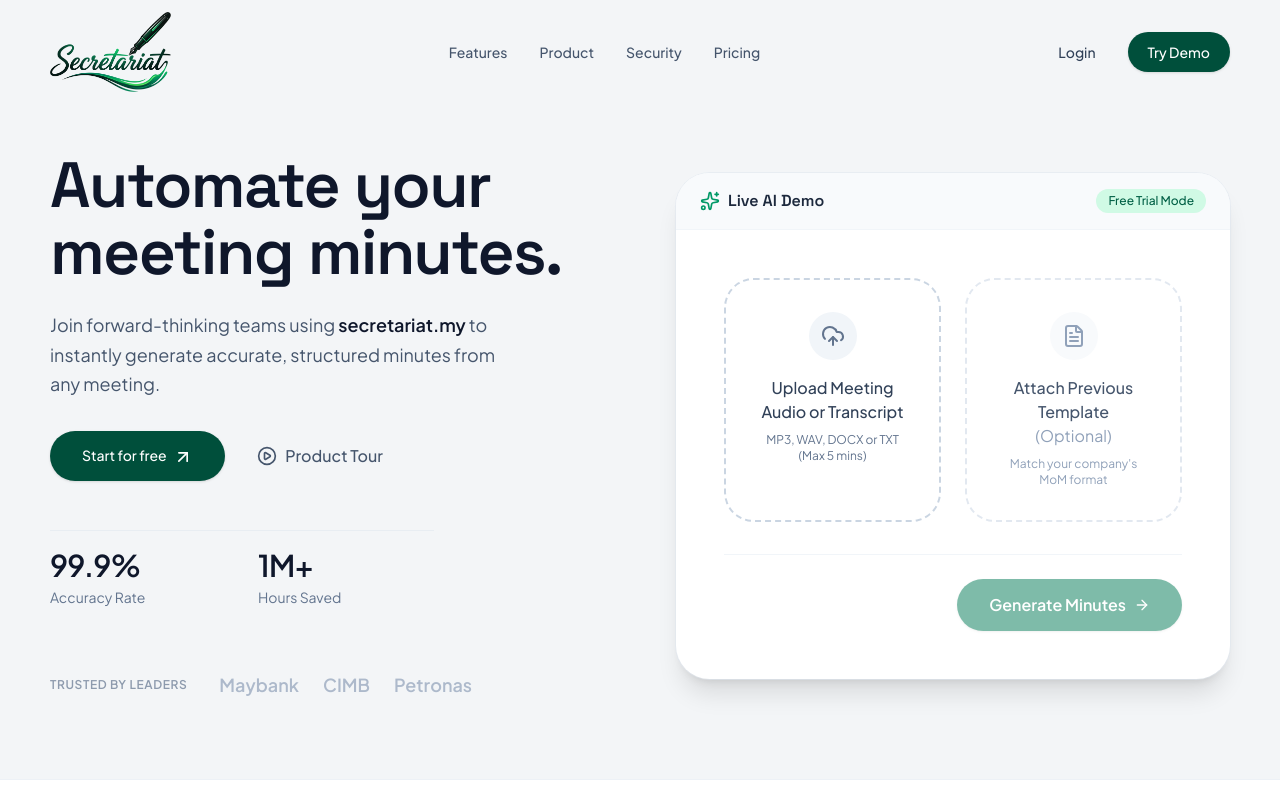
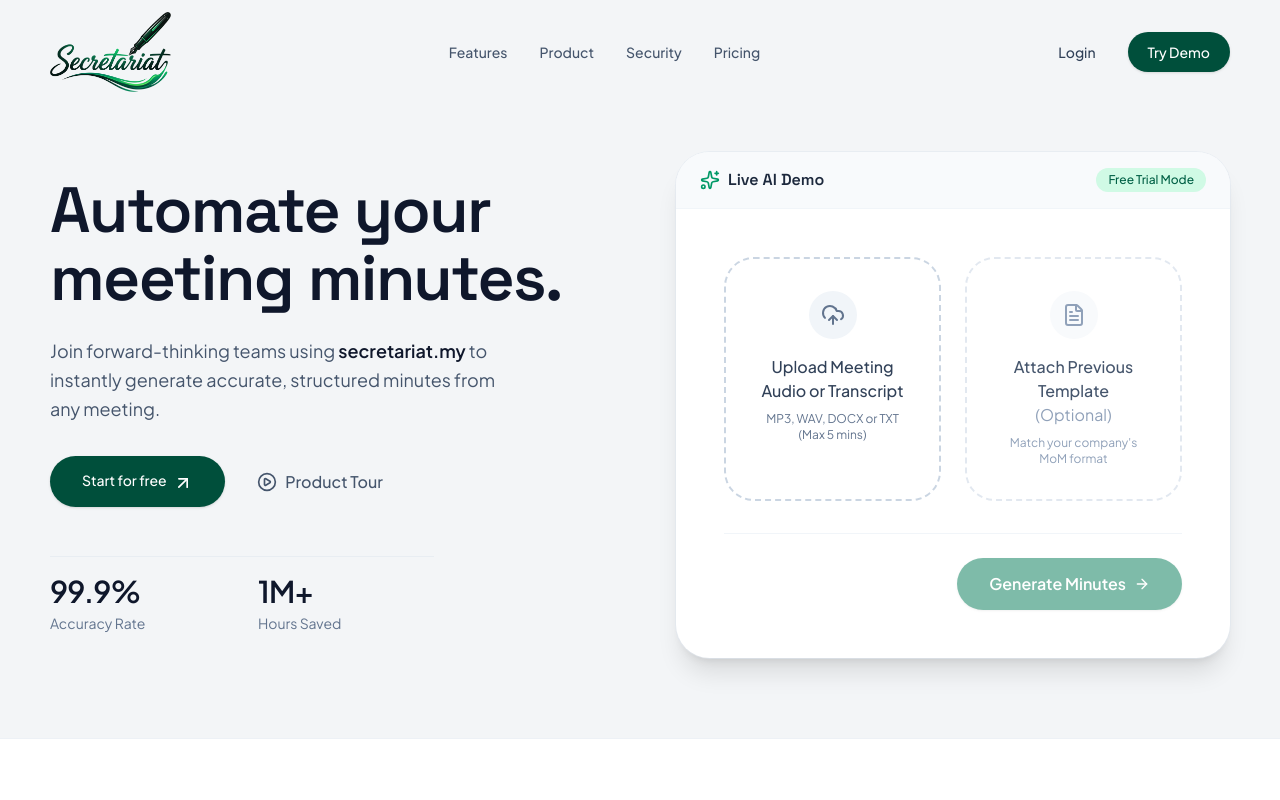
Before and after one commit to azimshahir/secretariat, a Next.js app: page /home in a window 1280 px wide. Shown: the top 800 px of the page. Built offline with nearby package versions, Linux system fonts and the light colour scheme.

Commit message:
Remove unsupported trust logos from landing page

```diff
--- a/src/components/ui/fin-tech-landing-page.tsx
+++ b/src/components/ui/fin-tech-landing-page.tsx
@@ -2,7 +2,7 @@
 
 import React from "react";
 import { motion } from "framer-motion";
-import { ShieldCheck, ArrowUpRight, CheckCircle2, FileText, Users, Download, PlayCircle, Zap } from "lucide-react";
+import { ArrowUpRight, CheckCircle2, FileText, Users, Download, PlayCircle, Zap } from "lucide-react";
 import Link from "next/link";
 import Image from "next/image";
 import { usePathname } from "next/navigation";
@@ -173,14 +173,6 @@
                     <Stat label="Hours Saved" value="1M+" />
                 </div>
 
-                <div className="mt-8 flex items-center gap-8 opacity-70">
-                    <span className="text-xs font-semibold tracking-wider text-slate-500 uppercase">Trusted By Leaders</span>
-                    <div className="flex items-center gap-6 text-slate-400">
-                        <span className="font-semibold text-lg hover:text-slate-600 transition-colors cursor-default">Maybank</span>
-                        <span className="font-semibold text-lg hover:text-slate-600 transition-colors cursor-default">CIMB</span>
-                        <span className="font-semibold text-lg hover:text-slate-600 transition-colors cursor-default">Petronas</span>
-                    </div>
-                </div>
             </div>
 
             {/* Right: Interactive Demo */}
```
